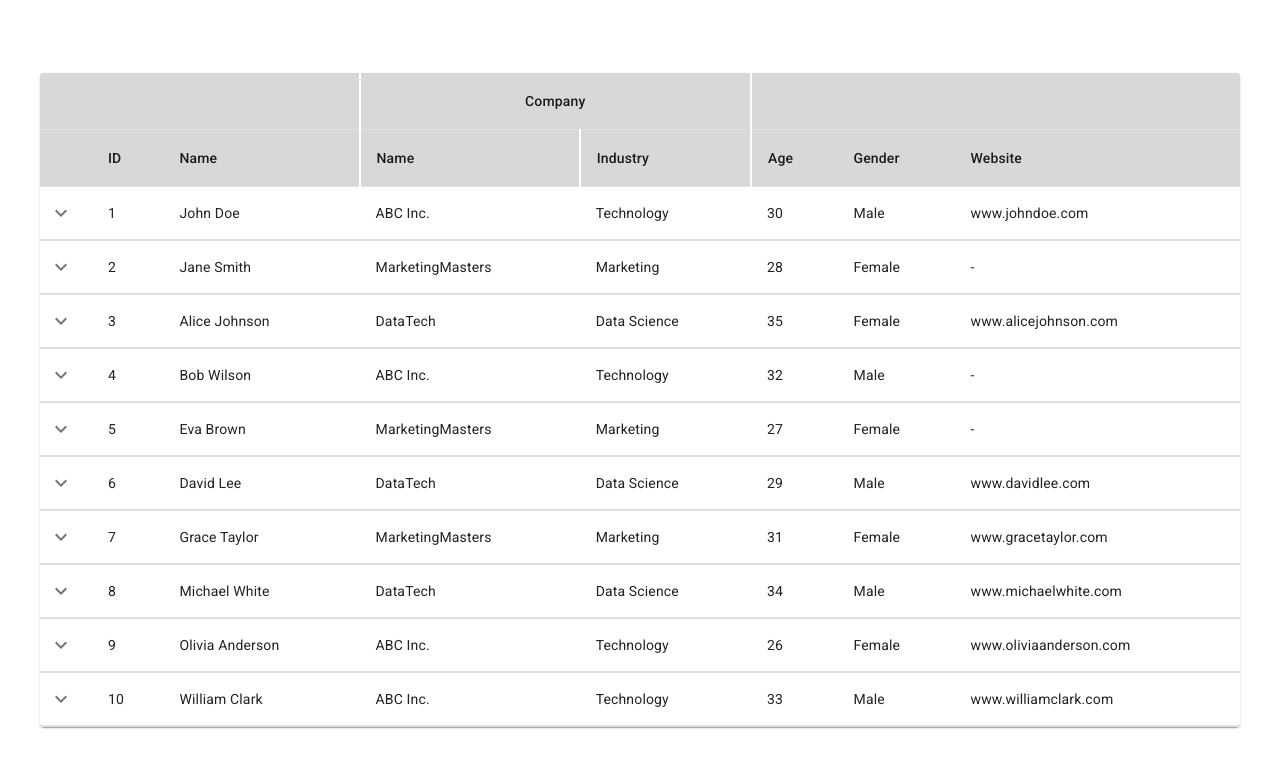
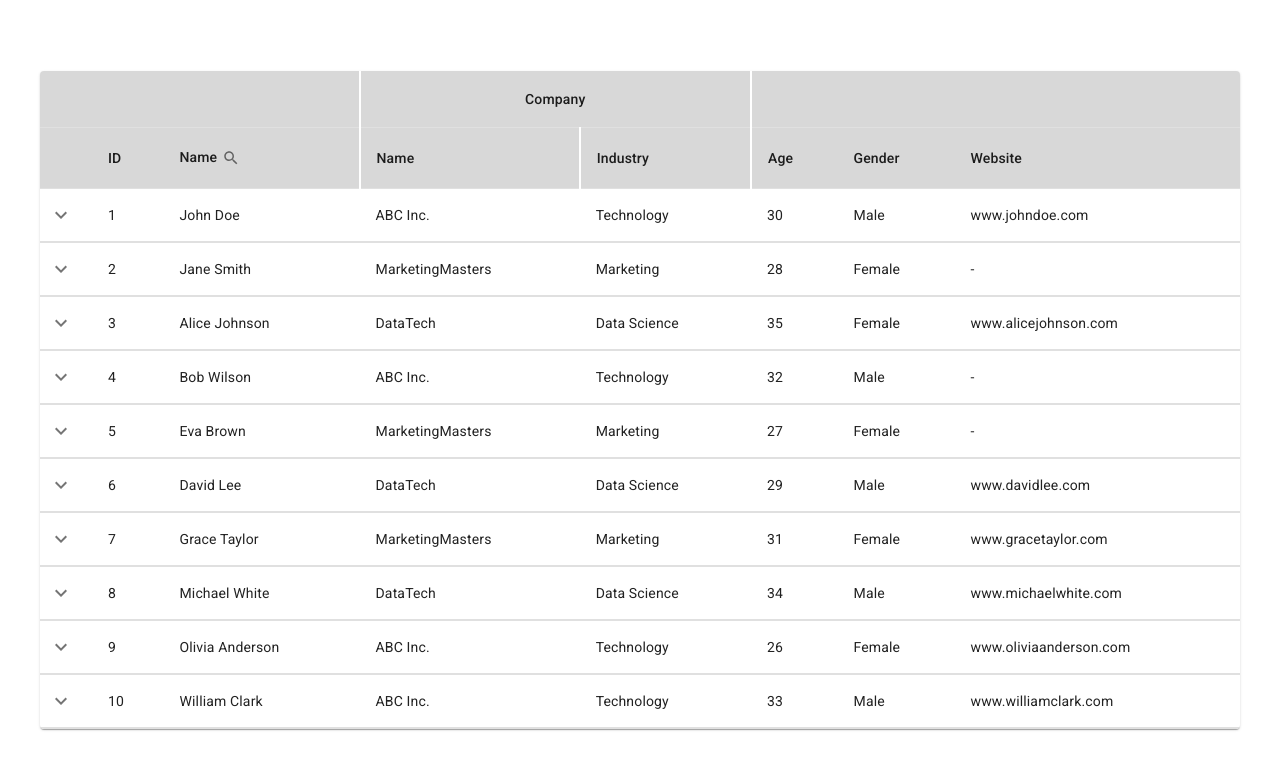
Before and after one commit to Joy-Honchan/mui-foldable-table, a React (Vite) app: page / in a window 1280 px wide. Shown: the top 770 px of the page. Built offline with nearby package versions, Linux system fonts and the light colour scheme.

Commit message:
UI: add search popover

```diff
--- a/src/App.tsx
+++ b/src/App.tsx
@@ -19,7 +19,8 @@ function App() {
       },
       {
         field: 'name',
-        label: 'Name'
+        label: 'Name',
+        type: 'search'
       },
       {
         field: 'company.name',
--- /dev/null
+++ b/src/components/PopoverContent.tsx
@@ -0,0 +1,38 @@
+import {
+  FormControl,
+  IconButton,
+  InputAdornment,
+  InputLabel,
+  OutlinedInput
+} from '@mui/material'
+import { ColItemType } from '../type'
+import CloseIcon from '@mui/icons-material/Close'
+
+interface PropType {
+  colItem?: ColItemType
+}
+const PopoverContent = ({ colItem }: PropType) => {
+  if (!colItem) return null
+  return (
+    <FormControl variant="outlined" size="small">
+      <InputLabel size="small" htmlFor={`${colItem.field}-input`}>
+        {colItem.label}
+      </InputLabel>
+      <OutlinedInput
+        id={`${colItem.field}-input`}
+        size="small"
+        type="text"
+        endAdornment={
+          <InputAdornment position="end">
+            <IconButton onClick={() => console.log('clicked')} edge="end">
+              <CloseIcon />
+            </IconButton>
+          </InputAdornment>
+        }
+        label={colItem.label}
+      />
+    </FormControl>
+  )
+}
+
+export default PopoverContent
--- /dev/null
+++ b/src/components/TableHeadCell.tsx
@@ -0,0 +1,39 @@
+import { MouseEvent } from 'react'
+import { IconButton, TableCell } from '@mui/material'
+import { ColItemType } from '../type'
+import SearchIcon from '@mui/icons-material/Search'
+
+interface PropType {
+  colItem: ColItemType
+  handleIconClick: (event: MouseEvent<HTMLButtonElement>) => void
+}
+const TableHeadCell = ({ colItem, handleIconClick }: PropType) => {
+  const TypeIcon =
+    colItem.type === 'search' ? (
+      <IconButton
+        onClick={handleIconClick}
+        id={colItem.field}
+        aria-label={`search-${colItem.field}`}
+        size="small"
+      >
+        <SearchIcon fontSize="inherit" />
+      </IconButton>
+    ) : null
+  return (
+    <TableCell
+      sx={
+        colItem.group
+          ? {
+              borderLeft: '2px solid #ffffff',
+              borderRight: '2px solid #ffffff'
+            }
+          : null
+      }
+    >
+      {colItem.label}
+      {TypeIcon}
+    </TableCell>
+  )
+}
+
+export default TableHeadCell
--- a/src/components/index.tsx
+++ b/src/components/index.tsx
@@ -1,4 +1,4 @@
-import { memo, useMemo } from 'react'
+import { memo, useMemo, useState, MouseEvent } from 'react'
 import {
   Paper,
   TableContainer,
@@ -6,11 +6,15 @@ import {
   TableHead,
   TableBody,
   TableRow,
-  TableCell
+  TableCell,
+  Popover,
+  Box
 } from '@mui/material'
 import FoldableRow from './FoldableRow.tsx'
 import DataType, { ColItemType } from '../type.ts'
 import getColumnGroup from '../utils/getColumnGroup.ts'
+import TableHeadCell from './TableHeadCell.tsx'
+import PopoverContent from './PopoverContent.tsx'
 
 interface PropType {
   columns: ColItemType[]
@@ -19,8 +23,23 @@ interface PropType {
 }
 
 const FoldableTable = ({ rowData, columns, innerColumns }: PropType) => {
+  const [anchorEl, setAnchorEl] = useState<HTMLButtonElement | null>(null)
   const columnGroups = useMemo(() => getColumnGroup(columns), [columns])
+
+  const open = Boolean(anchorEl)
+  const popoverId = anchorEl ? anchorEl.id : undefined
+  const popoverColItem = useMemo(
+    () => columns.find((item) => item.field === popoverId),
+    [columns, popoverId]
+  )
+  const handleIconClick = (event: MouseEvent<HTMLButtonElement>) => {
+    setAnchorEl(event.currentTarget)
+  }
+  const handleClose = () => {
+    setAnchorEl(null)
+  }
   return (
+    <>
       <TableContainer
         component={Paper}
         sx={{
@@ -53,19 +72,11 @@ const FoldableTable = ({ rowData, columns, innerColumns }: PropType) => {
             <TableRow>
               <TableCell />
               {columns.map((item, index) => (
-              <TableCell
+                <TableHeadCell
                   key={index}
-                sx={
-                  item.group
-                    ? {
-                        borderLeft: '2px solid #ffffff',
-                        borderRight: '2px solid #ffffff'
-                      }
-                    : null
-                }
-              >
-                {item.label}
-              </TableCell>
+                  colItem={item}
+                  handleIconClick={handleIconClick}
+                />
               ))}
             </TableRow>
           </TableHead>
@@ -81,6 +92,25 @@ const FoldableTable = ({ rowData, columns, innerColumns }: PropType) => {
           </TableBody>
         </Table>
       </TableContainer>
+      <Popover
+        id={popoverId}
+        open={open}
+        anchorEl={anchorEl}
+        onClose={handleClose}
+        anchorOrigin={{
+          vertical: 'bottom',
+          horizontal: 'center'
+        }}
+        transformOrigin={{
+          vertical: 'top',
+          horizontal: 'center'
+        }}
+      >
+        <Box display="flex" sx={{ m: 1.5, width: '25ch' }}>
+          <PopoverContent colItem={popoverColItem} />
+        </Box>
+      </Popover>
+    </>
   )
 }
 
--- a/src/type.ts
+++ b/src/type.ts
@@ -25,6 +25,7 @@ export interface ColItemType {
     field: string
     label: string
     group?: string
+    type?: 'search'
 }
 
 export interface ColumnGroupType {
```
Lines whose indentation alone changed are shown as unchanged.
